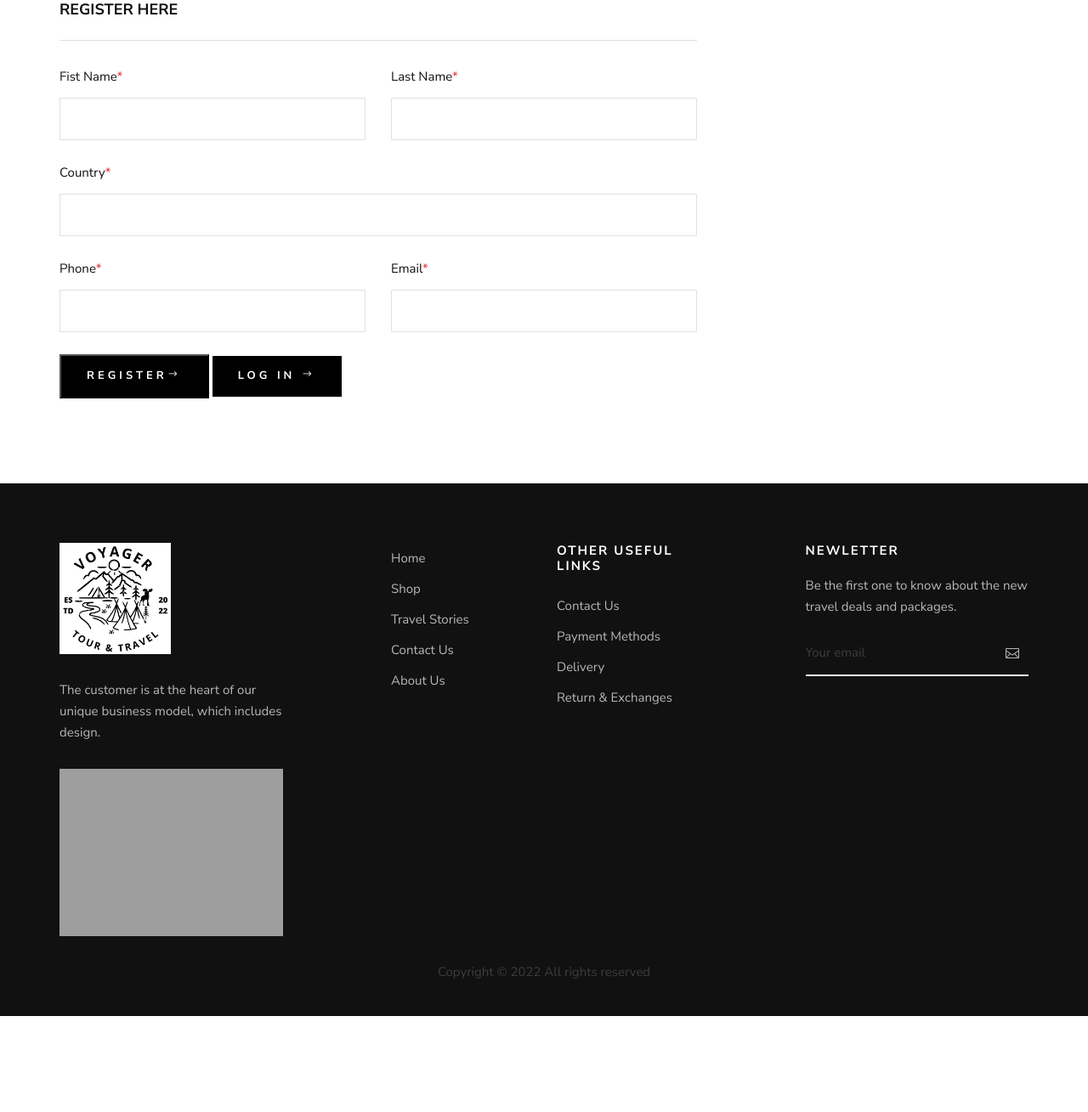
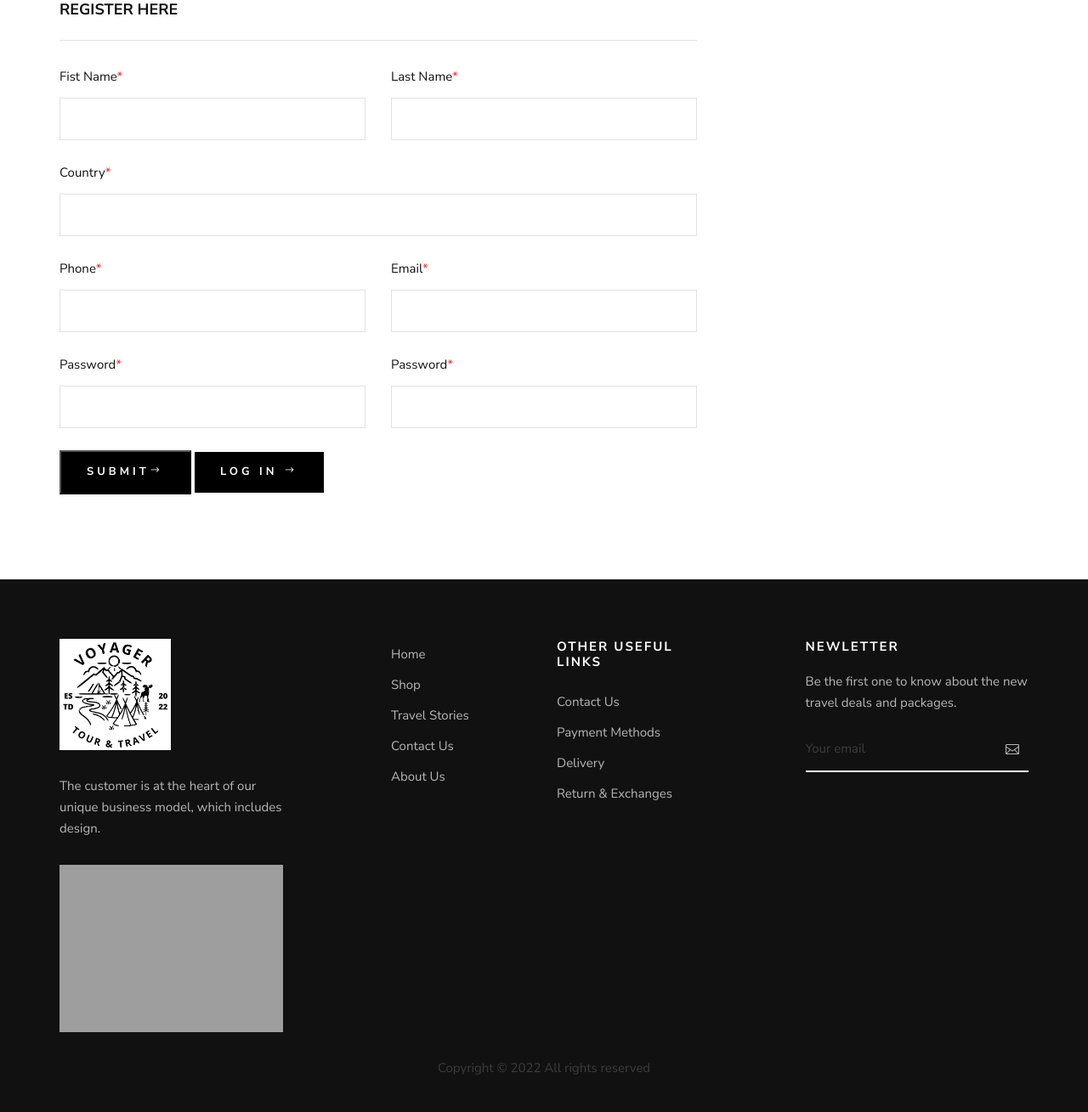
Before and after one commit to Escaper30/Capstone-Travel-, a PHP site: page /register_user.php in a window 1280 px wide. Shown: the part 380-1689 px from the top of the page at 85% size. Before the commit the page ends 1576 px from the top, so only its background shows below. Run offline with PHP 8.4, Linux system fonts and the light colour scheme; some libraries are stand-ins or nearby versions; grey boxes are pictures that could not be loaded.

Commit message:
Add files via upload

```diff
--- /dev/null
+++ b/db_conn.php
@@ -0,0 +1,372 @@
+<?php
+session_start();
+
+class Connection{
+  public $host = "localhost";
+  public $user = "root";
+  public $password = "";
+  public $db_name = "voyager";
+  public $conn;
+  private $dbc;
+
+
+  public function __construct(){
+    $this->conn = mysqli_connect($this->host, $this->user, $this->password, $this->db_name);
+  }
+
+
+}
+
+class Register extends Connection{
+  public function registration($fname, $lname, $country, $phone, $email, $password, $confirm){
+    $duplicate = mysqli_query($this->conn, "SELECT * FROM user WHERE fname = '$fname' OR email = '$email'");
+    if(mysqli_num_rows($duplicate) > 0){
+      return 10;
+      // Username or email has already taken
+    }
+    else{
+      if($password == $confirm){
+        $query = "INSERT INTO user VALUES('', '$fname', '$lname', '$country', '$phone', '$email', '$password', '$confirm')";
+        mysqli_query($this->conn, $query);
+        return 1;
+        // Registration successful
+      }
+      else{
+        return 100;
+        // Password does not match
+      }
+    }
+  }
+}
+
+class Login extends Connection{
+  public $id;
+  public function login($email, $password){
+    $result = mysqli_query($this->conn, "SELECT * FROM user WHERE fname = '$fname' OR email = '$email'");
+    $row = mysqli_fetch_assoc($result);
+
+    if(mysqli_num_rows($result) > 0){
+      if($password == $row["password"]){
+        $this->id = $row["id"];
+        return 1;
+        // Login successful
+      }
+      else{
+        return 10;
+        // Wrong password
+      }
+    }
+    else{
+      return 100;
+      // User not registered
+    }
+  }
+
+  public function idUser(){
+    return $this->id;
+  }
+}
+
+class Select extends Connection{
+  public function selectUserById($id){
+    $result = mysqli_query($this->conn, "SELECT * FROM user WHERE id = $id");
+    return mysqli_fetch_assoc($result);
+  }
+}
+
+
+
+// class Add_category extends Connection{
+//   public function category($category){
+//     $duplicate = mysqli_query($this->conn, "SELECT * FROM category WHERE category = '$category'");
+//     if(mysqli_num_rows($duplicate) > 0){
+//       return 10;
+
+//     }
+//     else{
+
+//         $query = "INSERT INTO category VALUES('', '$category')";
+//         mysqli_query($this->conn, $query);
+//         return 1;
+
+
+
+//     }
+//   }
+// }
+
+// class Add_products extends Connection{
+//   public function products($pname, $price, $quantity, $category, $discription ){
+//     $duplicate = mysqli_query($this->conn, "SELECT * FROM products WHERE pname = '$pname'");
+//     if(mysqli_num_rows($duplicate) > 0){
+//       return 10;
+
+//     }
+//     else{
+
+//         $query = "INSERT INTO products VALUES('', '$pname','$price', '$quantity', '$category', '$discription')";
+//         mysqli_query($this->conn, $query);
+//         return 1;
+
+
+
+//     }
+//   }
+// }
+
+// class listproduct extends Connection{
+//   public function listproduct(){
+//   return mysqli_query($this->conn, "SELECT * FROM products ");
+
+//     }
+//   }
+
+//   class deleteproduct extends Connection{
+//     public function deleteproduct($product_id){
+//     // return mysqli_query($this->conn, "SELECT * FROM products ");
+
+//     // $product_id_clean = $this->$product_id;
+
+//             $query =  mysqli_query($this->conn, "DELETE FROM products WHERE product_id = $product_id ;");
+//             // $stmt = mysqli_prepare($this->conn, $query);
+//             // mysqli_stmt_bind_param(
+//             //     $stmt,
+//             //     's',
+//             //     $product_id_clean
+//             // );
+
+//             // $result = mysqli_stmt_execute($stmt);
+
+//             return $query;
+
+//       }
+//     }
+
+//     class getproduct extends Connection{
+//       public function getproduct($product_id){
+//       $query =  mysqli_query($this->conn, "SELECT * FROM products WHERE product_id = $product_id ;");
+//       return $query;
+//     }
+//   }
+
+
+//   class updateproduct extends Connection{
+//     public function updateproduct($product_id, $pname, $price, $quantity, $category, $discription){
+//        $sql= "UPDATE products SET pname = '$pname', price = '$price', quantity = '$quantity', category = '$category', discription = '$discription' WHERE  product_id = '$product_id';";
+//       echo $sql;
+//        $query = mysqli_query($this->conn, $sql);
+
+//     // $query =  mysqli_query($this->conn, "SELECT * FROM products WHERE product_id = $product_id ;");
+//     return $query;
+//   }
+// }
+
+// class cartproduct extends Connection{
+//   public function cartproduct($product_id){
+//   $query =  mysqli_query($this->conn, "SELECT * FROM products WHERE product_id in ($product_id) ;");
+//   return $query;
+// }
+// }
+
+// class checkoutproduct extends Connection {
+//   public function checkoutproduct($product_id){
+//     $query =  mysqli_query($this->conn, "SELECT * FROM products WHERE product_id in ($product_id) ;");
+//     return $query;
+//   }
+// }
+
+
+
+
+
+
+
+
+
+
+  //   function get_user_by_id($user_id) {
+  //     $user_id_clean = $this->prepare_string($user_id);
+  //     $query = "SELECT * FROM users WHERE user_id = ?;";
+  //     $stmt = mysqli_prepare($this->dbc, $query);
+  //     mysqli_stmt_bind_param(
+  //         $stmt,
+  //         's',
+  //         $user_id_clean
+  //     );
+
+  //     mysqli_stmt_execute($stmt);
+  //     $result = mysqli_stmt_get_result($stmt);
+  //     return $result;
+  // }
+
+  // function update_user($user_id, $name, $email, $phone, $province){
+
+  //     $user_id_clean = $this->prepare_string($user_id);
+  //     $name_clean = $this->prepare_string($name);
+  //     $email_clean = $this->prepare_string($email);
+  //     $phone_clean = $this->prepare_string($phone);
+  //     $province_clean = $this->prepare_string($province);
+
+  //     $query = "UPDATE users SET name = ?, email = ?, phone = ?, province = ? WHERE  user_id = ?;";
+
+  //     $stmt = mysqli_prepare($this->dbc, $query);
+
+  //     mysqli_stmt_bind_param(
+  //         $stmt,
+  //         'sssss',
+  //         $name_clean,
+  //         $email_clean,
+  //         $phone_clean,
+  //         $province_clean,
+  //         $user_id_clean
+  //     );
+
+  //     $result = mysqli_stmt_execute($stmt);
+  //     return $result;
+  // }
+
+
+
+
+//
+//
+
+
+		// function __construct() {
+		// 	$this->dbc = @mysqli_connect(
+		// 		self::DB_HOST,
+		// 		self::DB_USER,
+		// 		self::DB_PASSWORD,
+		// 		self::DB_NAME
+		// 	)
+		// 	OR die(
+		// 		'Could not connect to MySQL: ' . mysqli_connect_error()
+		// 	);
+
+		// 	mysqli_set_charset($this->dbc, 'utf8');
+		// }
+
+		// function prepare_string($string) {
+		// 	$string = strip_tags($string);
+		// 	$string = mysqli_real_escape_string($this->dbc, trim($string));
+		// 	return $string;
+		// }
+
+		// function get_dbc() {
+		// 	return $this->dbc;
+		// }
+
+    //     function register_user($pname, $price, $quantity, $category, $discription){
+
+    //         $pname = $this->prepare_string($pname);
+    //        $price = $this->prepare_string($price);
+    //         $quantity = $this->prepare_string($quantity);
+    //         // $category = $this->prepare_string($category);
+    //         $discription = $this->prepare_string($discription);
+
+    //         $query = "INSERT INTO products($pname, $price, $quantity, $category, $discription) VALUES (?,?,?,?,?)";
+
+    //         $stmt = mysqli_prepare($this->dbc, $query);
+
+    //         mysqli_stmt_bind_param(
+    //             $stmt,
+    //             'sssss',
+    //             $pname,
+    //             $price,
+    //             $quantity,
+    //             $category,
+    //             $discription,
+
+    //         );
+
+    //         $result = mysqli_stmt_execute($stmt);
+
+    //         return $result;
+    //     }
+
+    //     function add_category($category){
+
+
+    //       $category = $this->prepare_string($category);
+
+
+    //       $query = "INSERT INTO category($category) VALUES (?)";
+
+    //       $stmt = mysqli_prepare($this->dbc, $query);
+
+    //       mysqli_stmt_bind_param(
+    //           $stmt,
+    //           's',
+
+    //           $category,
+
+
+    //       );
+
+    //       $result = mysqli_stmt_execute($stmt);
+
+    //       return $result;
+    //   }
+
+    //     function get_users() {
+    //         $query = 'SELECT * FROM users;';
+    //         $result = @mysqli_query($this->dbc,$query);
+    //         return $result;
+    //     }
+
+    //     function get_user_by_id($user_id) {
+    //         $user_id_clean = $this->prepare_string($user_id);
+    //         $query = "SELECT * FROM users WHERE user_id = ?;";
+    //         $stmt = mysqli_prepare($this->dbc, $query);
+    //         mysqli_stmt_bind_param(
+    //             $stmt,
+    //             's',
+    //             $user_id_clean
+    //         );
+
+    //         mysqli_stmt_execute($stmt);
+    //         $result = mysqli_stmt_get_result($stmt);
+    //         return $result;
+    //     }
+
+    //     function update_user($user_id, $name, $email, $phone, $province){
+
+    //         $user_id_clean = $this->prepare_string($user_id);
+    //         $name_clean = $this->prepare_string($name);
+    //         $email_clean = $this->prepare_string($email);
+    //         $phone_clean = $this->prepare_string($phone);
+    //         $province_clean = $this->prepare_string($province);
+
+    //         $query = "UPDATE users SET name = ?, email = ?, phone = ?, province = ? WHERE  user_id = ?;";
+
+    //         $stmt = mysqli_prepare($this->dbc, $query);
+
+    //         mysqli_stmt_bind_param(
+    //             $stmt,
+    //             'sssss',
+    //             $name_clean,
+    //             $email_clean,
+    //             $phone_clean,
+    //             $province_clean,
+    //             $user_id_clean
+    //         );
+
+    //         $result = mysqli_stmt_execute($stmt);
+    //         return $result;
+    //     }
+
+    //     function delete_user_by_id($user_id) {
+
+    //         $user_id_clean = $this->prepare_string($user_id);
+    //         $query = "DELETE FROM Users WHERE user_id = ? ;";
+    //         $stmt = mysqli_prepare($this->dbc, $query);
+    //         mysqli_stmt_bind_param(
+    //             $stmt,
+    //             's',
+    //             $user_id_clean
+    //         );
+
+    //         $result = mysqli_stmt_execute($stmt);
+
+    //         return $result;
+    //     }
--- a/register_user.php
+++ b/register_user.php
@@ -1,3 +1,31 @@
+<?php
+require 'db_conn.php';
+
+if(!empty($_SESSION["id"])){
+  header("Location: register_user.php");
+}
+
+$register = new Register();
+
+if(isset($_POST["submit"])){
+  $result = $register->registration($_POST["fname"], $_POST["lname"], $_POST["country"], $_POST["phone"], $_POST["email"], $_POST["password"],$_POST["confirm"]);
+
+  if($result == 1){
+    echo
+    "<script> alert('Registration Successful'); </script>";
+  }
+  elseif($result == 10){
+    echo
+    "<script> alert('Username or Email Has Already Taken'); </script>";
+  }
+  elseif($result == 100){
+    echo
+    "<script> alert('Password Does Not Match'); </script>";
+  }
+}
+?>
+
+
 <!DOCTYPE html>
 <html lang="zxx">
 
@@ -89,29 +117,30 @@
     <section class="checkout spad">
         <div class="container">
             <div class="checkout__form">
-                <form action="#">
+                <form action="" method="post" autocomplete="off">
                     <div class="row">
                         <div class="col-lg-8 col-md-6">
                             <!-- <h6 class="coupon__code"><span class="icon_tag_alt"></span> Have a coupon? <a href="#">Click
                             here</a> to enter your code</h6> -->
                             <h5 class="checkout__title">Register Here</h5>
+
                             <div class="row">
                                 <div class="col-lg-6">
                                     <div class="checkout__input">
                                         <p>Fist Name<span>*</span></p>
-                                        <input type="text" pattern="[A-Za-z]{1,32}" required>
+                                        <input type="text" pattern="[A-Za-z]{1,32}" name="fname" required>
                                     </div>
                                 </div>
                                 <div class="col-lg-6">
                                     <div class="checkout__input">
                                         <p>Last Name<span>*</span></p>
-                                        <input type="text" pattern="[A-Za-z]{1,32}" required>
+                                        <input type="text" pattern="[A-Za-z]{1,32}" name="lname" required>
                                     </div>
                                 </div>
                             </div>
                             <div class="checkout__input">
                                 <p>Country<span>*</span></p>
-                                <input type="text" required>
+                                <input type="text" name="country" required>
                             </div>
                             <!-- <div class="checkout__input">
                                 <p>Address<span>*</span></p>
@@ -134,13 +163,25 @@
                                 <div class="col-lg-6">
                                     <div class="checkout__input">
                                         <p>Phone<span>*</span></p>
-                                        <input type="text" pattern="[0-9]{10}" required>
+                                        <input type="text" pattern="[0-9]{10}" name="phone" required>
                                     </div>
                                 </div>
                                 <div class="col-lg-6">
                                     <div class="checkout__input">
                                         <p>Email<span>*</span></p>
-                                        <input type="email" required>
+                                        <input type="email" name="email" required>
+                                    </div>
+                                </div>
+                                <div class="col-lg-6">
+                                    <div class="checkout__input">
+                                        <p>Password<span>*</span></p>
+                                        <input type="password" name="password" required>
+                                    </div>
+                                </div>
+                                <div class="col-lg-6">
+                                    <div class="checkout__input">
+                                        <p>Password<span>*</span></p>
+                                        <input type="confirm password" name="confirm" required>
                                     </div>
                                 </div>
                             </div>
@@ -211,7 +252,7 @@
                             </div> -->
                         </div>
                     </div>
-                    <button type="submit" class="primary-btn">Register<span class="arrow_right"></span></button>
+                    <button type="submit" name="submit" class="primary-btn">Submit<span class="arrow_right"></span></button>
                     <a href="#" class="primary-btn">Log In <span class="arrow_right"></span></a>
                 </form>
             </div>
```
